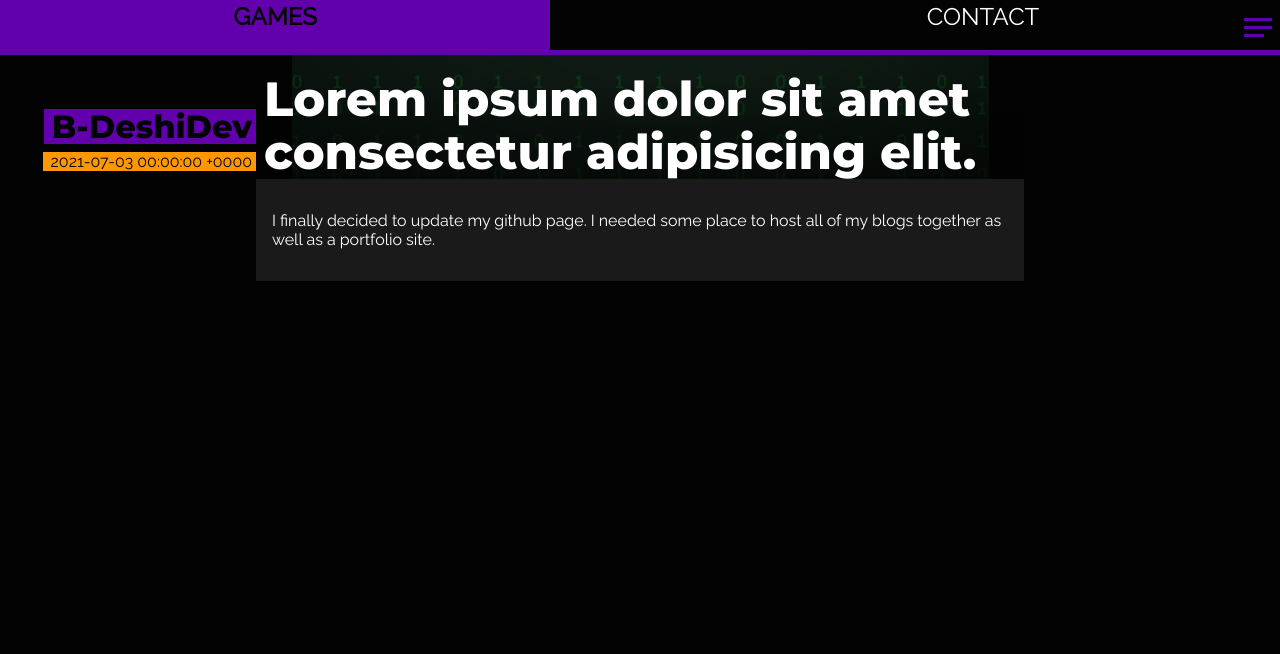
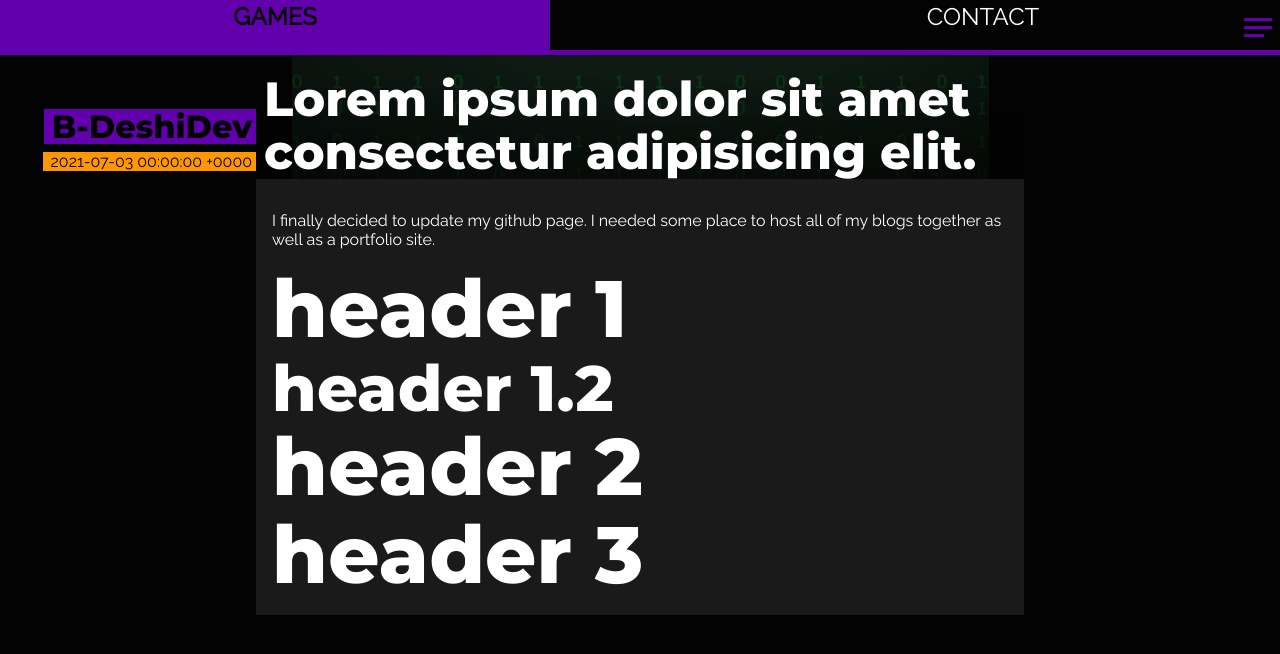
Before and after one commit to BDeshiDev/BDeshidev.github.io, a Jekyll site: the page built from _posts/21-7-3-blogUpdate.md, in a window 1280 px wide and 900 px high, scrolled down 429 px. Shown: the top 654 px of the window. Built offline with Jekyll 4.4.1, drawn with Linux system fonts in a browser that asks for light colours; nearby versions of some CDN libraries.

Commit message:
pre toc plugin

```diff
--- a/_config.yml
+++ b/_config.yml
@@ -3,7 +3,8 @@
   style: compressed
   # implementation: sass-embedded
 url: https://bdeshidev.github.io/
-
+kramdown:
+  parse_block_html: true
 include:
   - node_modules/
   - /node_modules/.bin/autoprefixer
--- a/_includes/gameWidget.html
+++ b/_includes/gameWidget.html
@@ -1,4 +1,5 @@
 <div class="gameWidget">
+    <!-- <a href= "#{{ game.name  | url_encode}}"></a> -->
     <div class="gameWidget__Icon">
         <img src="{{ game.icon }}" alt="{{ game.name }} icon">
     </div>
--- a/_posts/21-7-3-blogUpdate.md
+++ b/_posts/21-7-3-blogUpdate.md
@@ -10,3 +10,7 @@
   - 'assets/css/devlog.css'
 ---
 I finally decided to update my github page. I needed some place to host all of my blogs together as well as a portfolio site.
+# header 1
+## header 1.2
+# header 2
+# header 3
--- a/assets/css/games.scss
+++ b/assets/css/games.scss
@@ -11,6 +11,8 @@
     width: auto;
     // height: ;
     flex-direction: column;
+    scroll-margin-top: 2em;
+
 
     h2 {
         @include headerFontSettings(3rem, 3rem);
```
Also changed, not shown: _posts/21-7-3-blogUpdate copy.md (renamed from _posts/3-7-21-blogUpdate copy.md, +4 -0 lines).
